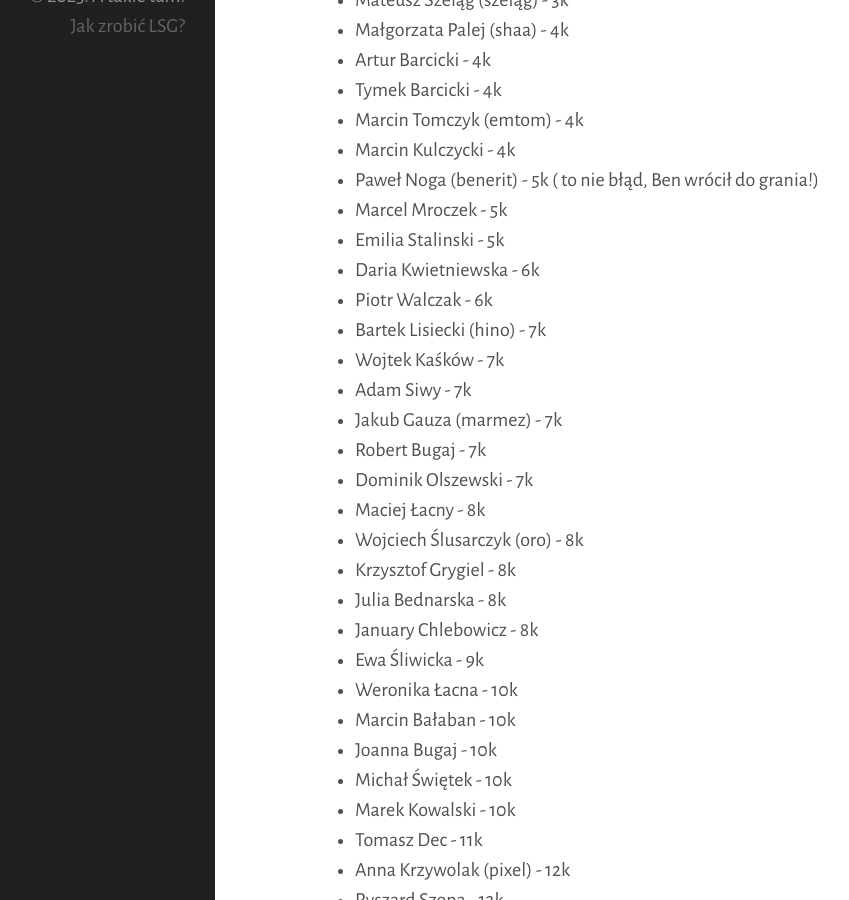
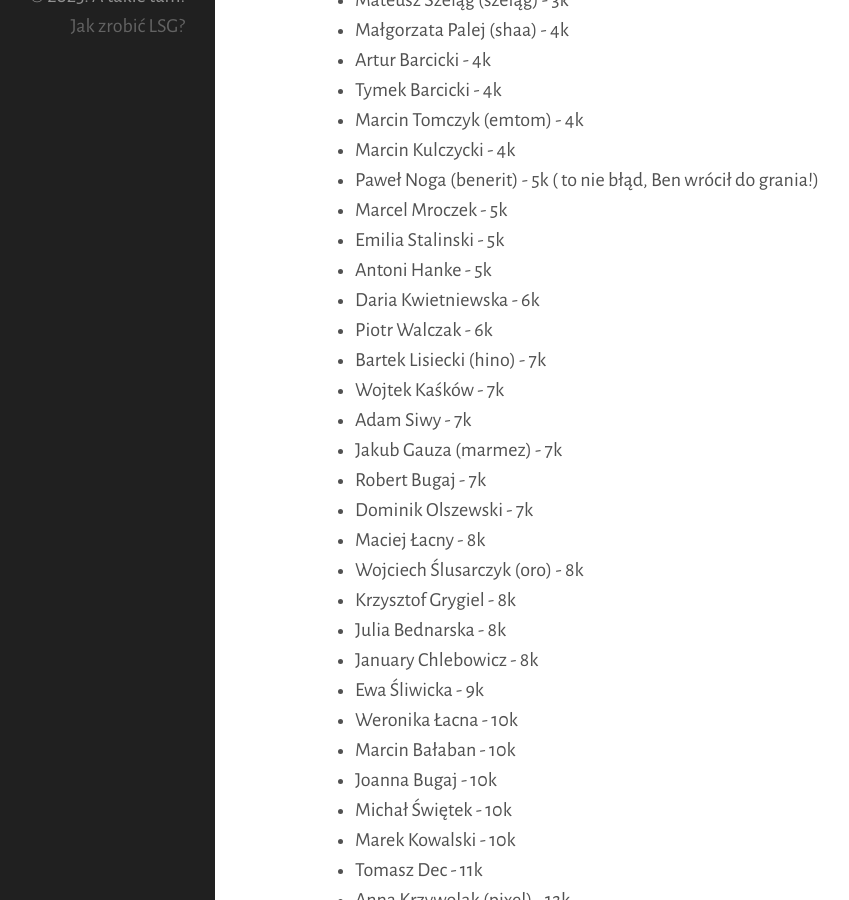
Before and after one commit to tasuki/lsg, a Jekyll site: the page built from zarejestrowani.md, in a window 1280 px wide and 900 px high, scrolled down 905 px. Shown: the whole window, without its empty margins (145-994 px from the left). Built offline with Jekyll 4.4.1, drawn with Linux system fonts in a browser that asks for light colours.

Commit message:
Update zarejestrowani.md

```diff
--- a/zarejestrowani.md
+++ b/zarejestrowani.md
@@ -40,6 +40,7 @@ Zarejestrowani uczestnicy, mniej więcej według stopnia:
 - Paweł Noga (benerit) - 5k  ( to nie błąd, Ben wrócił do grania!)
 - Marcel Mroczek - 5k
 - Emilia Stalinski - 5k
+- Antoni Hanke - 5k
 - Daria Kwietniewska - 6k
 - Piotr Walczak - 6k
 - Bartek Lisiecki (hino) - 7k
```
